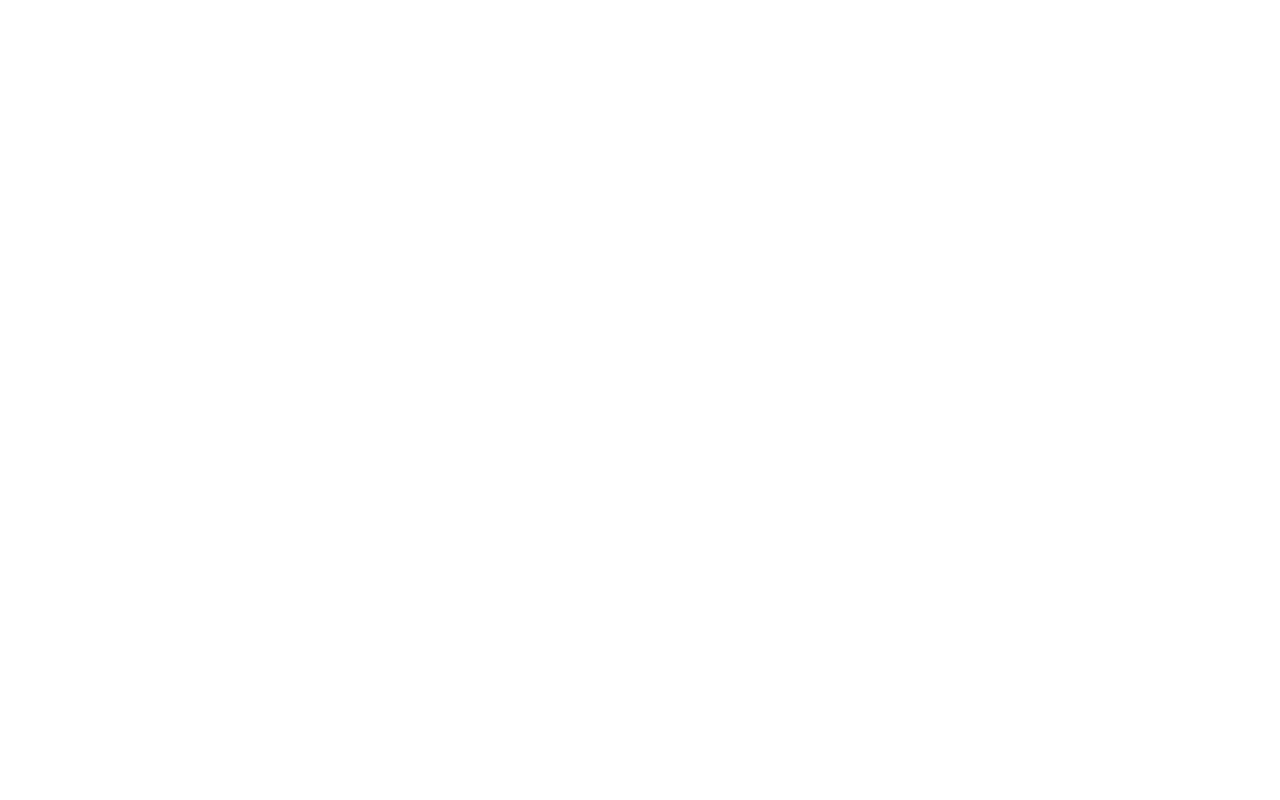
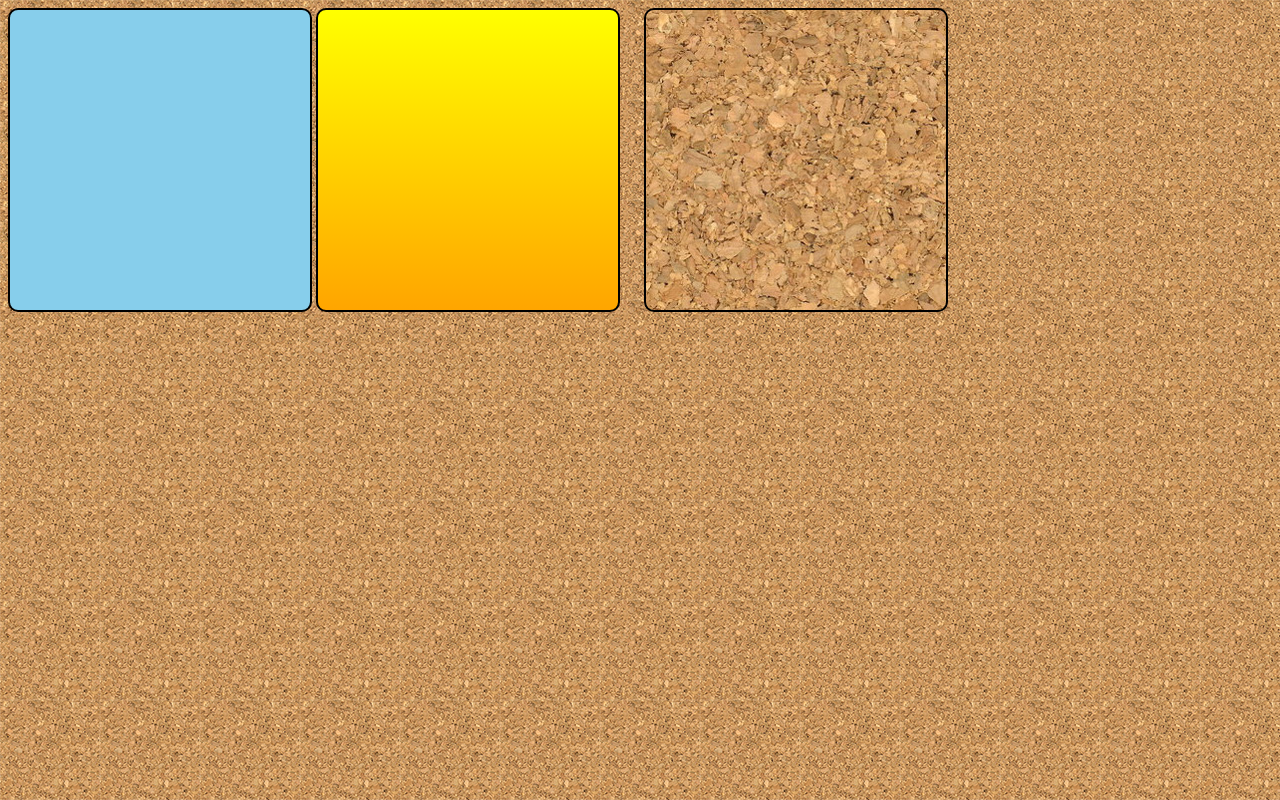
Before and after one commit to marcaoemanuel/html-css, a plain HTML site: page Exercios/ex023/index.html in a window 1280 px wide. Drawn offline with Linux system fonts and the light colour scheme.

Commit message:
atividade com imagens de fundo

```diff
--- a/Exercios/ex023/index.html
+++ b/Exercios/ex023/index.html
@@ -4,8 +4,47 @@
     <meta charset="UTF-8">
     <meta name="viewport" content="width=device-width, initial-scale=1.0">
     <title>Dawnload de imagens</title>
+    <style>
+        div.quadrado {
+            display: inline-block;
+            border: 2px black solid;
+            background-color: lightgray;
+            width: 300px;
+            height: 300px;
+            border-radius: 10px;
+          }
+          body {
+            background-image: url("imagens/pattern004.png");
+          }
+
+#q1 {
+background-color: skyblue;
+
+}
+
+#q2 {
+
+background-image: linear-gradient(to bottom, yellow ,orange);
+}
+
+#q3 {
+background-image: url("imagens/wallpaper001.jpg");
+margin-left: 20px;
+}
+
+
+
+    </style>
 </head>
 <body>
+    <div class="quadrado" id="q1">
 
+    </div>
+    <div class="quadrado" id="q2">
+
+    </div>
+    <div class="quadrado" id="q3">
+
+    </div>
 </body>
 </html>
```
Also changed, not shown: Exercios/ex023/imagens/._wallpaper001.jpg (deleted), Exercios/ex023/imagens/._wallpaper002.jpg (deleted), Exercios/ex023/imagens/._wallpaper004.jpg (deleted), Exercios/ex023/imagens/._wallpaper005.jpg (deleted), Exercios/ex023/imagens/._wallpaper006.jpg (deleted), Exercios/ex023/imagens/pattern001.png (added), Exercios/ex023/imagens/pattern002.png (added), Exercios/ex023/imagens/pattern003.png (added), Exercios/ex023/imagens/pattern004.png (added), Exercios/ex023/imagens/target001.png (added), Exercios/ex023/imagens/wallpaper001.jpg (added), Exercios/ex023/imagens/wallpaper002.jpg (added), Exercios/ex023/imagens/wallpaper003.jpg (added), Exercios/ex023/imagens/wallpaper004.jpg (added), 2 more files.
